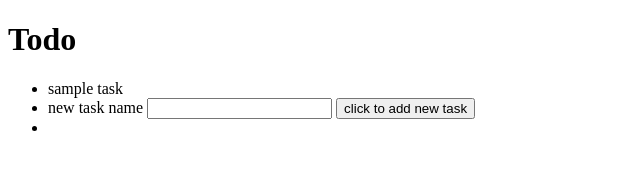
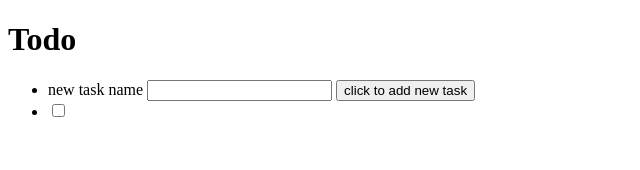
Before and after one commit to mikiymk/todo-web-application, a plain HTML site: page index.html in a window 1280 px wide. Both pictures are taken after a click on the button "click to add new task". Shown: the whole page, without its empty margins (0-640 px from the left). Drawn offline with Linux system fonts and the light colour scheme.

Commit message:
Update index.html

```diff
--- a/index.html
+++ b/index.html
@@ -7,7 +7,6 @@
 <body>
   <h1>Todo</h1>
   <ul id="list">
-    <li>sample task</li>
     <li>
       <label>
         new task name
@@ -37,9 +36,12 @@
 
     function addTask(taskname) {
       var elem, listelem;
-      elem = html("li", {}, [taskname]);
+      elem = html("li", {}, [
+        html("input", { type: "checkbox" }, []),
+        taskname,
+      ]);
       listelem = get("list");
-      listelem.insertBefore(elem, listelem.lastChild);
+      listelem.append(elem);
     }
 
     function onClick(event) {
```
